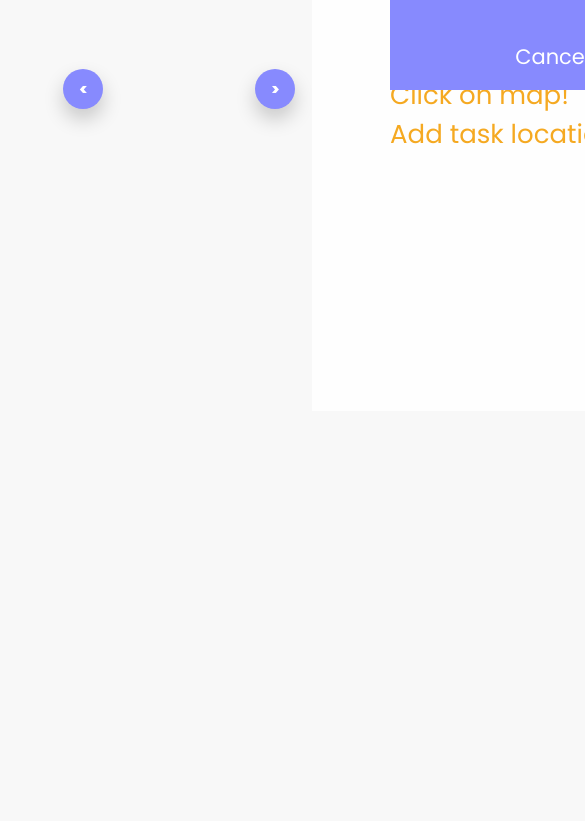
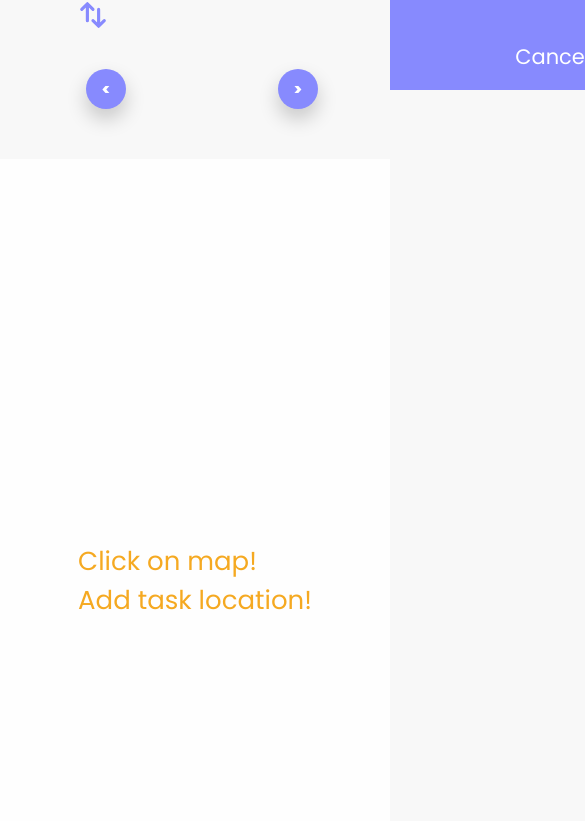
Before and after one commit to krsticzoran/task-tracker, a website: page index.html in a window 390 px wide. Shown: the part 180-1001 px from the top of the page, 585 px wide, since content can reach past the window. Before the commit the page ends 924 px from the top, so only its background shows below. Drawn offline with nearby package versions, Linux system fonts and the light colour scheme.

Commit message:
mobile-new

```diff
--- a/scss/layouts/_container.scss
+++ b/scss/layouts/_container.scss
@@ -1,3 +1,9 @@
 .container--global {
   display: flex;
+  @include response(xl) {
+    position: relative;
+  }
+  @include response(l) {
+    display: block;
+  }
 }
--- a/scss/layouts/_contnet.scss
+++ b/scss/layouts/_contnet.scss
@@ -9,12 +9,13 @@
   @include response(l) {
     width: 80vw;
     margin: auto;
-    height: 110vw;
+
     margin-top: 8rem;
   }
   @include response(m) {
     width: 90vw;
-    height: 100vh;
+    height: 100%;
+    margin-bottom: 5rem;
   }
 }
 
--- a/scss/layouts/_right.scss
+++ b/scss/layouts/_right.scss
@@ -17,6 +17,9 @@
   @include response(l) {
     width: 100vw;
   }
+  @include response(m) {
+    height: 100vh;
+  }
 }
 
 .map--cover {
@@ -32,6 +35,9 @@
   }
   @include response(l) {
     width: 100vw;
+  }
+  @include response(m) {
+    height: 100vh;
   }
 }
 
@@ -49,6 +55,9 @@
   }
   @include response(l) {
     width: 100vw;
+  }
+  @include response(m) {
+    height: 100vh;
   }
 }
 
```
Also changed, not shown: css/main.css.
